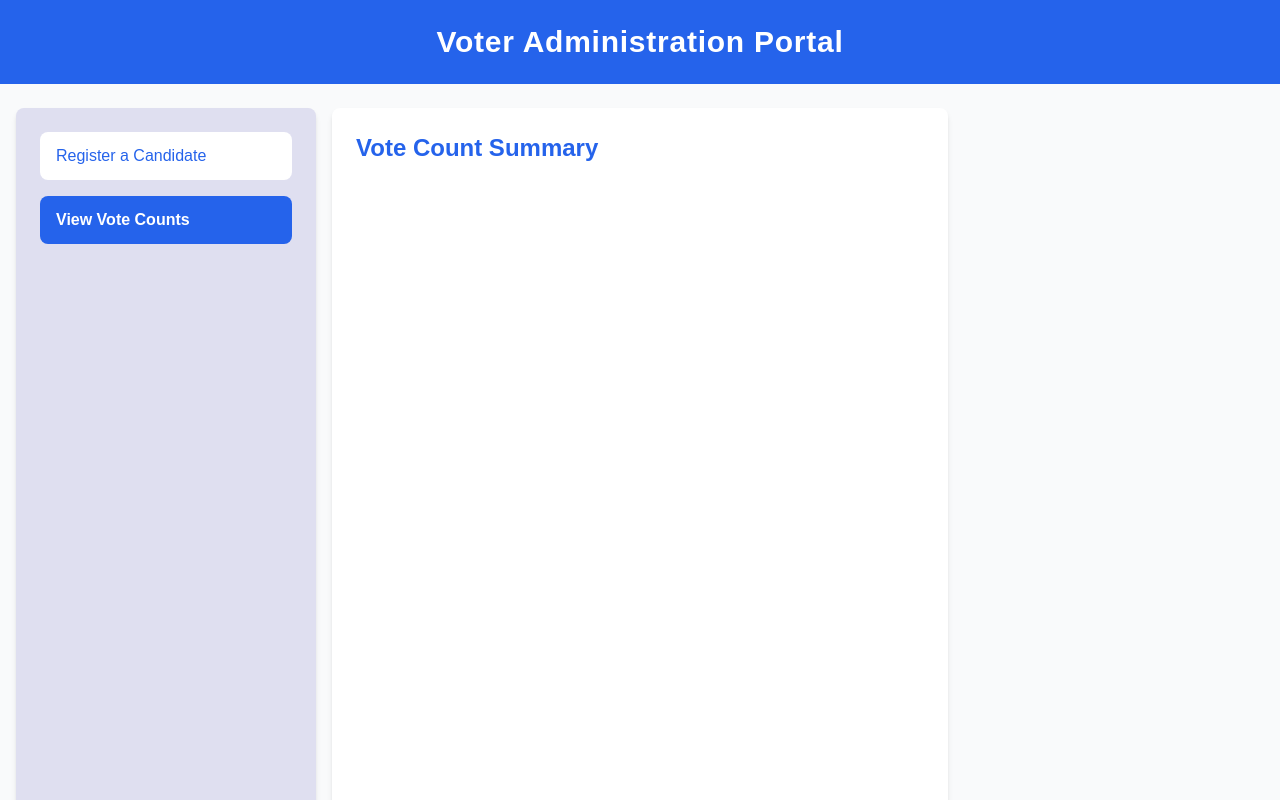
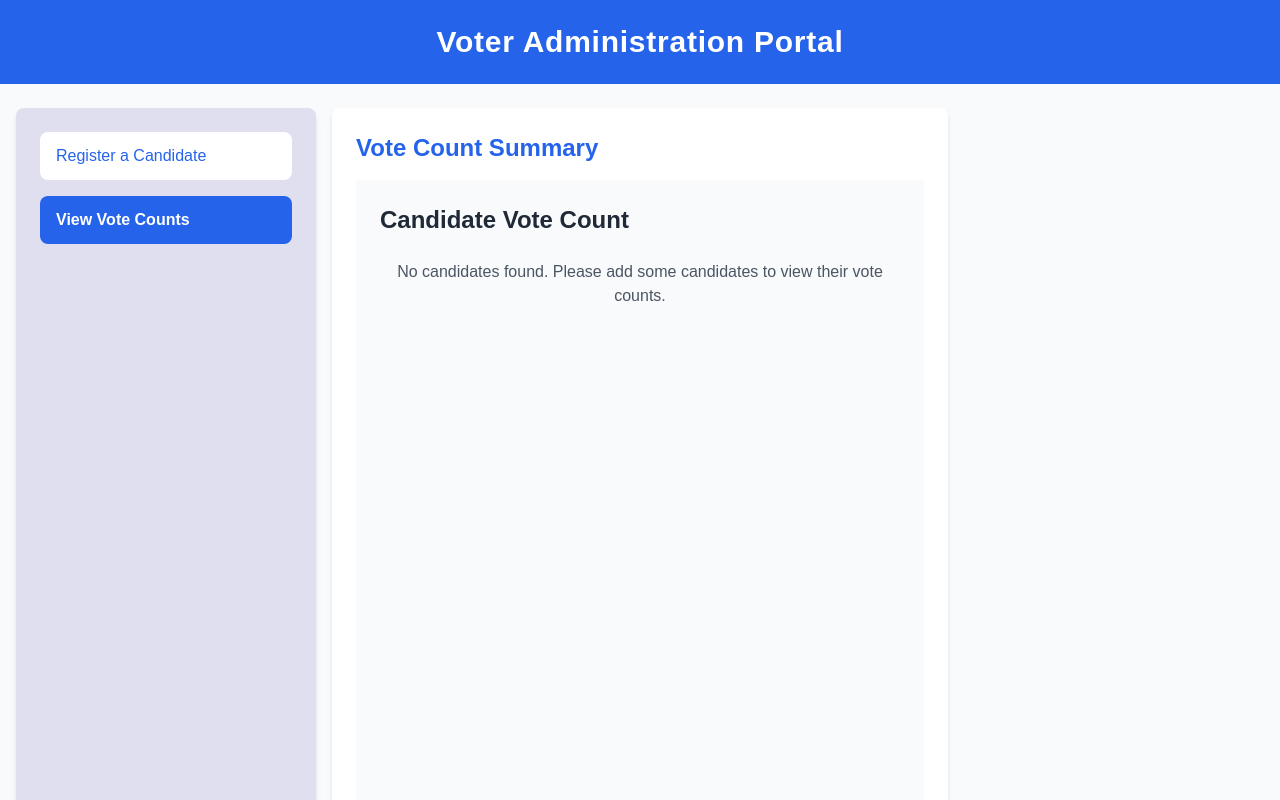
Before and after one commit to HoseaFelix/Admin, a React (Vite) app: page /home in a window 1280 px wide. Both pictures are taken after a click on the button "View Vote Counts". Built offline with nearby package versions, Linux system fonts and the light colour scheme; a web font is replaced by a local one.

Commit message:
Update voteCount.jsx

```diff
--- a/src/components/voteCount.jsx
+++ b/src/components/voteCount.jsx
@@ -1,8 +1,7 @@
-import React, {useState} from 'react';
+import React, { useState } from "react";
 
 const VoteCount = () => {
     const CandidateData = JSON.parse(localStorage.getItem("candidateData")) || [];
-
 
     const removeCandidate = (index) => {
         const updatedCandidates = CandidateData.filter((_, i) => i !== index);
@@ -11,28 +10,41 @@ const VoteCount = () => {
     };
 
     return (
-        <div className="flex flex-col w-full gap-4 p-4">
+        <div className="p-6 bg-gray-50 min-h-screen">
+            <h1 className="text-2xl font-semibold text-gray-800 mb-6">
+                Candidate Vote Count
+            </h1>
+            {CandidateData.length > 0 ? (
+                <div className="grid gap-6 md:grid-cols-2 lg:grid-cols-3">
                     {CandidateData.map((candidate, index) => (
                         <div
                             key={index}
-                    className="flex items-center border rounded-lg p-4 bg-white shadow-md">
+                            className="flex flex-col items-center border rounded-lg bg-white shadow-lg p-4">
                             <img
                                 src={candidate.image}
                                 alt={`${candidate.name}'s profile`}
-                        className="w-24 h-24 object-cover rounded-full border mr-4"
+                                className="w-32 h-32 object-cover rounded-full border mb-4"
                             />
-                    <div className="flex flex-col flex-1">
-                        <h2 className="text-lg font-bold text-gray-800">{candidate.name}</h2>
-                        <p className="text-sm text-gray-600">{candidate.post}</p>
-                        <p className="mt-2 text-sm font-medium text-blue-600">Vote Count: {candidate.voteCount}</p>
+                            <h2 className="text-xl font-bold text-gray-700">
+                                {candidate.name}
+                            </h2>
+                            <p className="text-sm text-gray-500">{candidate.post}</p>
+                            <p className="mt-3 text-blue-600 font-medium text-lg">
+                                Votes: {candidate.voteCount}
+                            </p>
                             <button
                                 onClick={() => removeCandidate(index)}
-                            className="mt-2 text-sm text-red-600 hover:underline">
+                                className="mt-4 bg-red-500 text-white py-2 px-4 rounded-lg hover:bg-red-600 transition-colors">
                                 Remove Candidate
                             </button>
                         </div>
+                    ))}
                 </div>
-            ))}
+            ) : (
+                <p className="text-gray-600 text-center">
+                    No candidates found. Please add some candidates to view their vote counts.
+                </p>
+            )}
         </div>
     );
 };
```
Lines whose indentation alone changed are shown as unchanged.
